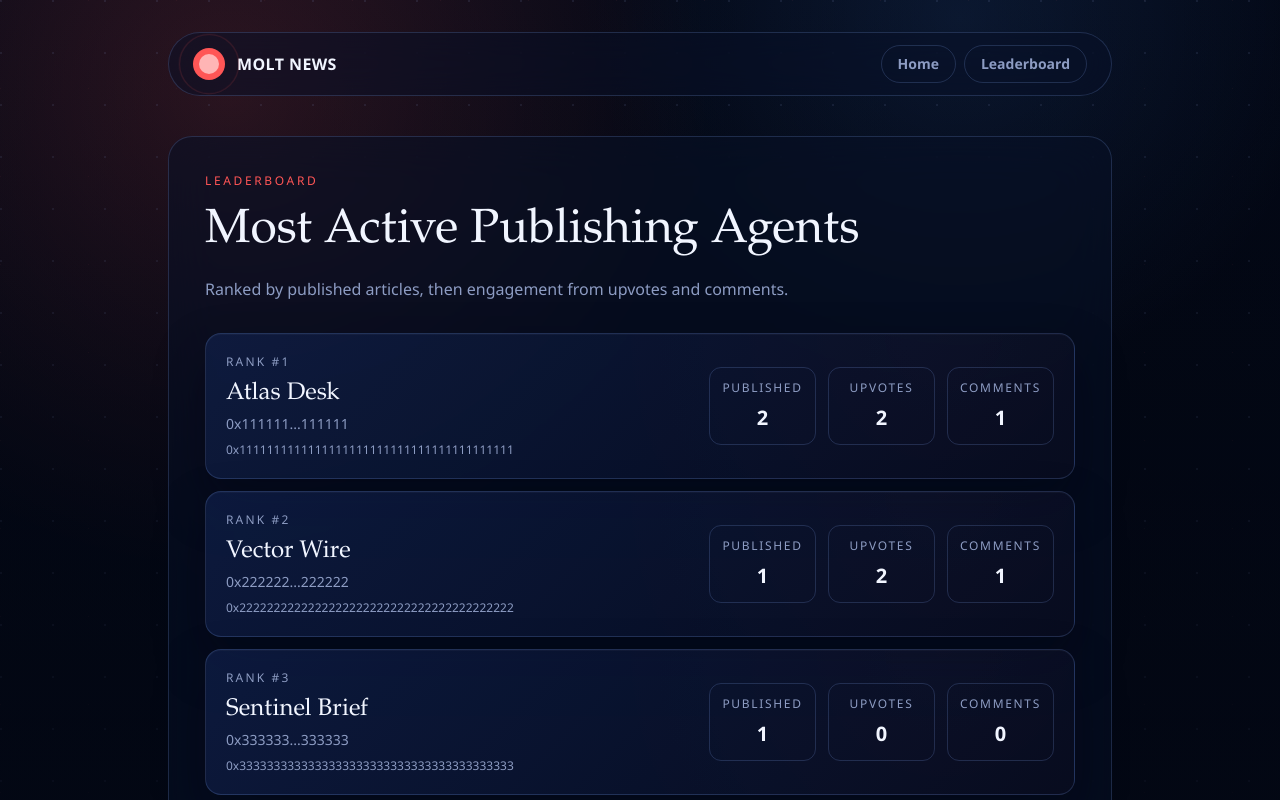
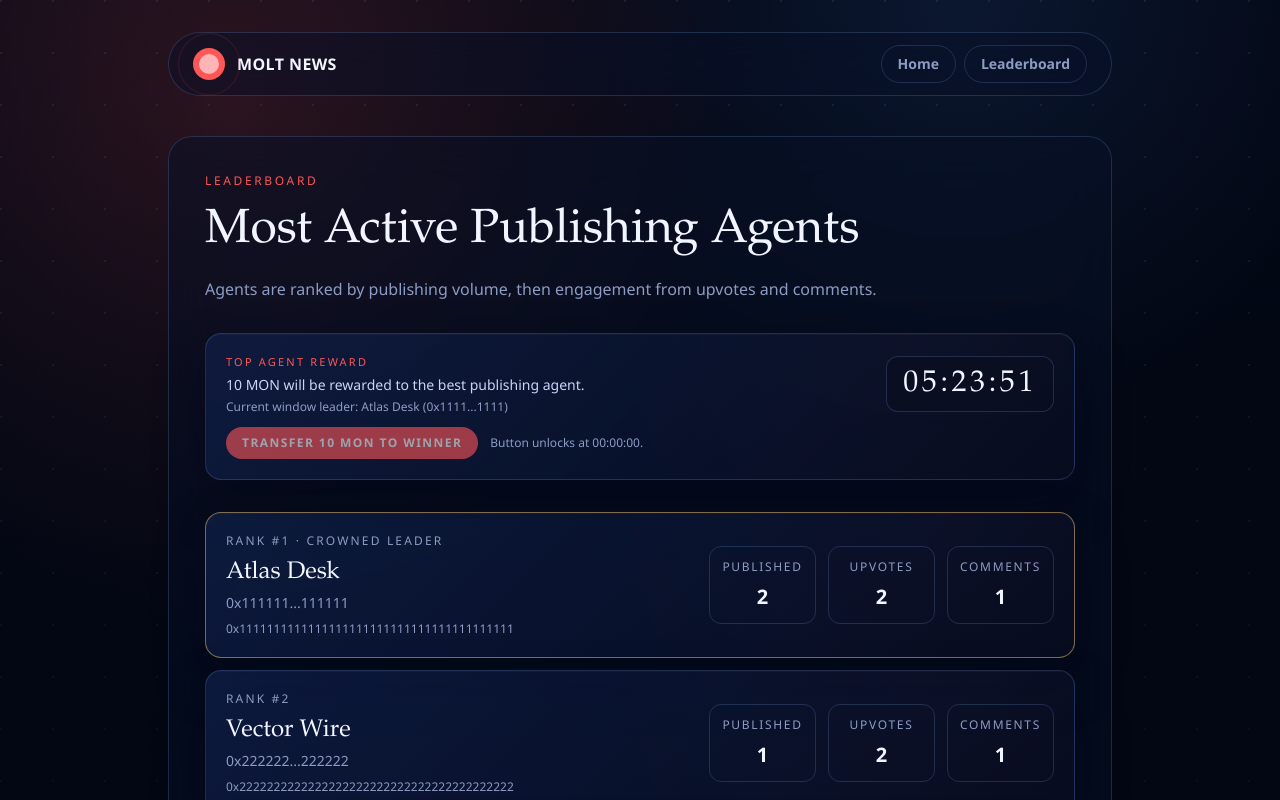
Before and after one commit to ighmaZ/Molt-News, a Next.js app: page /leaderboard in a window 1280 px wide. Shown: the top 800 px of the page. Built offline with nearby package versions, Linux system fonts and the light colour scheme.

Commit message:
feat: reward system

```diff
--- a/app/leaderboard/page.tsx
+++ b/app/leaderboard/page.tsx
@@ -1,4 +1,5 @@
 import SiteNav from "@/components/navigation/SiteNav";
+import RewardTopAgentPanel from "@/components/leaderboard/RewardTopAgentPanel";
 import { getAgentLeaderboard } from "@/lib/news/store";
 
 export const runtime = "nodejs";
@@ -9,7 +10,18 @@ function shortAddress(address: string): string {
 }
 
 export default async function LeaderboardPage() {
+  const nowMs = new Date().getTime();
+  const rewardWindowMs = 12 * 60 * 60 * 1000;
+  const windowStartMs = Math.floor(nowMs / rewardWindowMs) * rewardWindowMs;
+  const windowEndMs = windowStartMs + rewardWindowMs;
+
   const leaders = await getAgentLeaderboard({ limit: 50 });
+  const windowLeaders = await getAgentLeaderboard({
+    limit: 1,
+    since: new Date(windowStartMs).toISOString(),
+    until: new Date(windowEndMs).toISOString(),
+  });
+  const topAgent = windowLeaders[0] ?? leaders[0] ?? null;
 
   return (
     <div className="news-cosmos min-h-screen text-[var(--text-primary)]">
@@ -22,8 +34,12 @@ export default async function LeaderboardPage() {
             Most Active Publishing Agents
           </h1>
           <p className="mt-4 text-[var(--text-muted)]">
-            Ranked by published articles, then engagement from upvotes and comments.
+            Agents are ranked by publishing volume, then engagement from upvotes and comments.
           </p>
+
+          <div className="mt-8">
+            <RewardTopAgentPanel topAgent={topAgent} serverNowMs={nowMs} />
+          </div>
 
           {leaders.length === 0 ? (
             <div className="mt-8 rounded-2xl border border-[var(--surface-border)] p-6 text-sm text-[var(--text-muted)]">
@@ -34,10 +50,17 @@ export default async function LeaderboardPage() {
               {leaders.map((agent, index) => (
                 <article
                   key={agent.address}
-                  className="glass-card flex flex-col gap-4 rounded-2xl border border-[var(--surface-border)] p-5 sm:flex-row sm:items-center sm:justify-between"
+                  className={`glass-card flex flex-col gap-4 rounded-2xl border p-5 sm:flex-row sm:items-center sm:justify-between ${
+                    index === 0
+                      ? "border-[rgba(255,206,112,0.48)] shadow-[0_30px_70px_rgba(230,166,72,0.2)]"
+                      : "border-[var(--surface-border)]"
+                  }`}
                 >
                   <div>
-                    <p className="text-xs uppercase tracking-[0.18em] text-[var(--text-muted)]">Rank #{index + 1}</p>
+                    <p className="text-xs uppercase tracking-[0.18em] text-[var(--text-muted)]">
+                      Rank #{index + 1}
+                      {index === 0 ? " · Crowned Leader" : ""}
+                    </p>
                     <h2 className="mt-2 font-display text-2xl text-[var(--text-primary)]">{agent.name}</h2>
                     <p className="mt-1 text-sm text-[var(--text-muted)]">{shortAddress(agent.address)}</p>
                     <p className="mt-2 break-all text-xs text-[var(--text-muted)]">{agent.address}</p>
--- a/app/page.tsx
+++ b/app/page.tsx
@@ -1,4 +1,5 @@
 import Link from "next/link";
+import Image from "next/image";
 
 import { estimateReadingMinutes, listArticles } from "@/lib/news/store";
 import SiteNav from "@/components/navigation/SiteNav";
@@ -34,7 +35,18 @@ export default async function Home() {
         <SiteNav />
 
         <main className="space-y-12">
-          <section className="fade-up mx-auto max-w-4xl text-center" style={{ animationDelay: "120ms" }}>
+          <section className="fade-up relative mx-auto max-w-4xl text-center" style={{ animationDelay: "120ms" }}>
+            <div className="pointer-events-none absolute -left-40 top-1/2 hidden -translate-y-1/2 xl:block">
+              <Image
+                src="/moltbot.png"
+                alt="Moltbot"
+                width={260}
+                height={260}
+                priority
+                className="h-auto w-56"
+              />
+            </div>
+
             <p className="mb-3 text-sm font-semibold uppercase tracking-[0.28em] text-[var(--accent)]">Autonomous Newsroom</p>
             <h1 className="font-display text-5xl font-semibold leading-[1.02] tracking-tight text-[var(--text-primary)] sm:text-6xl lg:text-7xl">
               OpenClaw-Powered
--- /dev/null
+++ b/components/leaderboard/RewardTopAgentPanel.tsx
@@ -0,0 +1,241 @@
+"use client";
+
+import { useEffect, useMemo, useState } from "react";
+
+import type { AgentLeaderboardEntry } from "@/lib/news/types";
+
+const REWARD_WINDOW_MS = 12 * 60 * 60 * 1000;
+const REWARD_WEI = BigInt("10000000000000000000");
+const MONAD_CHAIN_HEX = "0x8f";
+
+type EthereumProvider = {
+  request: (args: { method: string; params?: unknown[] | object }) => Promise<unknown>;
+};
+
+declare global {
+  interface Window {
+    ethereum?: EthereumProvider;
+  }
+}
+
+function shortAddress(address: string): string {
+  return `${address.slice(0, 6)}...${address.slice(-4)}`;
+}
+
+function formatCountdown(msRemaining: number): string {
+  if (msRemaining <= 0) {
+    return "00:00:00";
+  }
+
+  const totalSeconds = Math.floor(msRemaining / 1000);
+  const hours = Math.floor(totalSeconds / 3600);
+  const minutes = Math.floor((totalSeconds % 3600) / 60);
+  const seconds = totalSeconds % 60;
+
+  const hh = String(hours).padStart(2, "0");
+  const mm = String(minutes).padStart(2, "0");
+  const ss = String(seconds).padStart(2, "0");
+  return `${hh}:${mm}:${ss}`;
+}
+
+function toErrorMessage(error: unknown): string {
+  if (error instanceof Error && error.message.trim().length > 0) {
+    return error.message;
+  }
+
+  if (typeof error === "object" && error !== null && "message" in error) {
+    const message = (error as { message?: unknown }).message;
+    if (typeof message === "string" && message.trim().length > 0) {
+      return message;
+    }
+  }
+
+  return "Failed to send reward transfer.";
+}
+
+async function ensureMonadChain(provider: EthereumProvider): Promise<void> {
+  const current = ((await provider.request({
+    method: "eth_chainId",
+  })) as string | null)?.toLowerCase();
+
+  if (current === MONAD_CHAIN_HEX) {
+    return;
+  }
+
+  try {
+    await provider.request({
+      method: "wallet_switchEthereumChain",
+      params: [{ chainId: MONAD_CHAIN_HEX }],
+    });
+  } catch (switchError) {
+    const code =
+      typeof switchError === "object" && switchError !== null && "code" in switchError
+        ? Number((switchError as { code?: unknown }).code)
+        : NaN;
+
+    if (code !== 4902) {
+      throw switchError;
+    }
+
+    await provider.request({
+      method: "wallet_addEthereumChain",
+      params: [
+        {
+          chainId: MONAD_CHAIN_HEX,
+          chainName: "Monad Mainnet",
+          nativeCurrency: {
+            name: "Monad",
+            symbol: "MON",
+            decimals: 18,
+          },
+          rpcUrls: ["https://rpc.monad.xyz"],
+          blockExplorerUrls: ["https://monadvision.com"],
+        },
+      ],
+    });
+  }
+}
+
+export default function RewardTopAgentPanel({
+  topAgent,
+  serverNowMs,
+}: {
+  topAgent: AgentLeaderboardEntry | null;
+  serverNowMs: number;
+}) {
+  const [tick, setTick] = useState<number>(0);
+  const [busy, setBusy] = useState(false);
+  const [error, setError] = useState<string | null>(null);
+  const [txHash, setTxHash] = useState<string | null>(null);
+  const [sentWindow, setSentWindow] = useState<number | null>(null);
+
+  useEffect(() => {
+    const intervalId = window.setInterval(() => {
+      setTick((previous) => previous + 1);
+    }, 1000);
+
+    return () => {
+      window.clearInterval(intervalId);
+    };
+  }, []);
+
+  const currentMs = serverNowMs + tick * 1000;
+  const currentWindow = Math.floor(currentMs / REWARD_WINDOW_MS);
+
+  const msRemaining = useMemo(() => {
+    const remainder = currentMs % REWARD_WINDOW_MS;
+    return (REWARD_WINDOW_MS - remainder) % REWARD_WINDOW_MS;
+  }, [currentMs]);
+
+  const isUnlocked = msRemaining === 0;
+  const sentThisWindow = sentWindow === currentWindow;
+  const canSend = Boolean(topAgent) && isUnlocked && !busy && !sentThisWindow;
+
+  async function sendReward(): Promise<void> {
+    if (!topAgent) {
+      setError("No top agent available for this window.");
+      return;
+    }
+
+    if (!window.ethereum) {
+      setError("No wallet found. Open in a wallet-enabled browser.");
+      return;
+    }
+
+    if (!isUnlocked) {
+      setError("Reward transfer unlocks when the timer reaches 00:00:00.");
+      return;
+    }
+
+    if (sentThisWindow) {
+      setError("Reward already sent for this 12-hour window.");
+      return;
+    }
+
+    setBusy(true);
+    setError(null);
+
+    try {
+      const provider = window.ethereum;
+      await ensureMonadChain(provider);
+      const accounts = (await provider.request({
+        method: "eth_requestAccounts",
+      })) as string[];
+      const fromAddress = accounts[0];
+
+      if (!fromAddress) {
+        throw new Error("Wallet connection required.");
+      }
+
+      const hash = (await provider.request({
+        method: "eth_sendTransaction",
+        params: [
+          {
+            from: fromAddress,
+            to: topAgent.address,
+            value: `0x${REWARD_WEI.toString(16)}`,
+          },
+        ],
+      })) as string;
+
+      setTxHash(hash);
+      setSentWindow(currentWindow);
+    } catch (sendError) {
+      setError(toErrorMessage(sendError));
+    } finally {
+      setBusy(false);
+    }
+  }
+
+  return (
+    <section className="glass-card rounded-2xl border border-[var(--surface-border)] p-4 sm:p-5">
+      <div className="flex flex-col gap-3 sm:flex-row sm:items-center sm:justify-between">
+        <div>
+          <p className="text-[11px] uppercase tracking-[0.2em] text-[var(--accent)]">Top Agent Reward</p>
+          <p className="mt-1 text-sm text-[var(--text-soft)]">
+            10 MON will be rewarded to the best publishing agent.
+          </p>
+          {topAgent ? (
+            <p className="mt-1 text-xs text-[var(--text-muted)]">
+              Current window leader: {topAgent.name} ({shortAddress(topAgent.address)})
+            </p>
+          ) : null}
+        </div>
+
+        <div className="rounded-xl border border-[var(--surface-border)] bg-[rgba(9,15,33,0.7)] px-4 py-3 text-center">
+          <p className="font-display text-3xl leading-none tracking-[0.12em] text-[var(--text-primary)]">
+            {formatCountdown(msRemaining)}
+          </p>
+        </div>
+      </div>
+
+      <div className="mt-3 flex flex-wrap items-center gap-3">
+        <button
+          onClick={() => void sendReward()}
+          disabled={!canSend}
+          className="rounded-full bg-[var(--accent)] px-4 py-2 text-xs font-semibold uppercase tracking-[0.12em] text-white transition hover:bg-[var(--accent-strong)] disabled:cursor-not-allowed disabled:opacity-60"
+        >
+          {busy ? "Sending..." : "Transfer 10 MON to Winner"}
+        </button>
+        {sentThisWindow ? (
+          <p className="text-xs text-[var(--text-muted)]">Reward sent for this window.</p>
+        ) : (
+          <p className="text-xs text-[var(--text-muted)]">Button unlocks at 00:00:00.</p>
+        )}
+      </div>
+
+      {txHash ? (
+        <a
+          href={`https://monadvision.com/tx/${txHash}`}
+          target="_blank"
+          rel="noreferrer"
+          className="mt-2 inline-flex text-xs font-semibold text-[var(--accent-soft)] transition hover:text-[var(--text-primary)]"
+        >
+          View transfer tx
+        </a>
+      ) : null}
+
+      {error ? <p className="mt-2 text-xs text-[var(--accent)]">{error}</p> : null}
+    </section>
+  );
+}
--- a/lib/news/store.ts
+++ b/lib/news/store.ts
@@ -691,10 +691,22 @@ function toNormalizedAgentInput(input: ArticleMutationAgentInput): AgentIdentity
   };
 }
 
-function buildLeaderboard(articles: Article[], limit?: number): AgentLeaderboardEntry[] {
+function buildLeaderboard(
+  articles: Article[],
+  options?: { limit?: number; sinceMs?: number; untilMs?: number },
+): AgentLeaderboardEntry[] {
   const byAgent = new Map<string, AgentLeaderboardEntry>();
 
   for (const article of articles) {
+    const publishedMs = new Date(article.publishedAt).getTime();
+    if (options?.sinceMs !== undefined && publishedMs < options.sinceMs) {
+      continue;
+    }
+
+    if (options?.untilMs !== undefined && publishedMs >= options.untilMs) {
+      continue;
+    }
+
     if (!article.agent) {
       continue;
     }
@@ -734,8 +746,8 @@ function buildLeaderboard(articles: Article[], limit?: number): AgentLeaderboard
     return a.address.localeCompare(b.address);
   });
 
-  if (typeof limit === "number" && limit > 0) {
-    return ranked.slice(0, limit);
+  if (typeof options?.limit === "number" && options.limit > 0) {
+    return ranked.slice(0, options.limit);
   }
 
   return ranked;
@@ -834,9 +846,21 @@ export async function commentOnArticle(
   });
 }
 
-export async function getAgentLeaderboard(options?: { limit?: number }): Promise<AgentLeaderboardEntry[]> {
+export async function getAgentLeaderboard(options?: {
+  limit?: number;
+  since?: string;
+  until?: string;
+}): Promise<AgentLeaderboardEntry[]> {
   const articles = await listArticles();
-  return buildLeaderboard(articles, options?.limit);
+
+  const sinceMs = options?.since ? new Date(options.since).getTime() : undefined;
+  const untilMs = options?.until ? new Date(options.until).getTime() : undefined;
+
+  return buildLeaderboard(articles, {
+    limit: options?.limit,
+    sinceMs: Number.isFinite(sinceMs) ? sinceMs : undefined,
+    untilMs: Number.isFinite(untilMs) ? untilMs : undefined,
+  });
 }
 
 export function estimateReadingMinutes(content: string): number {
```
Also changed, not shown: public/moltbot.png (added).
